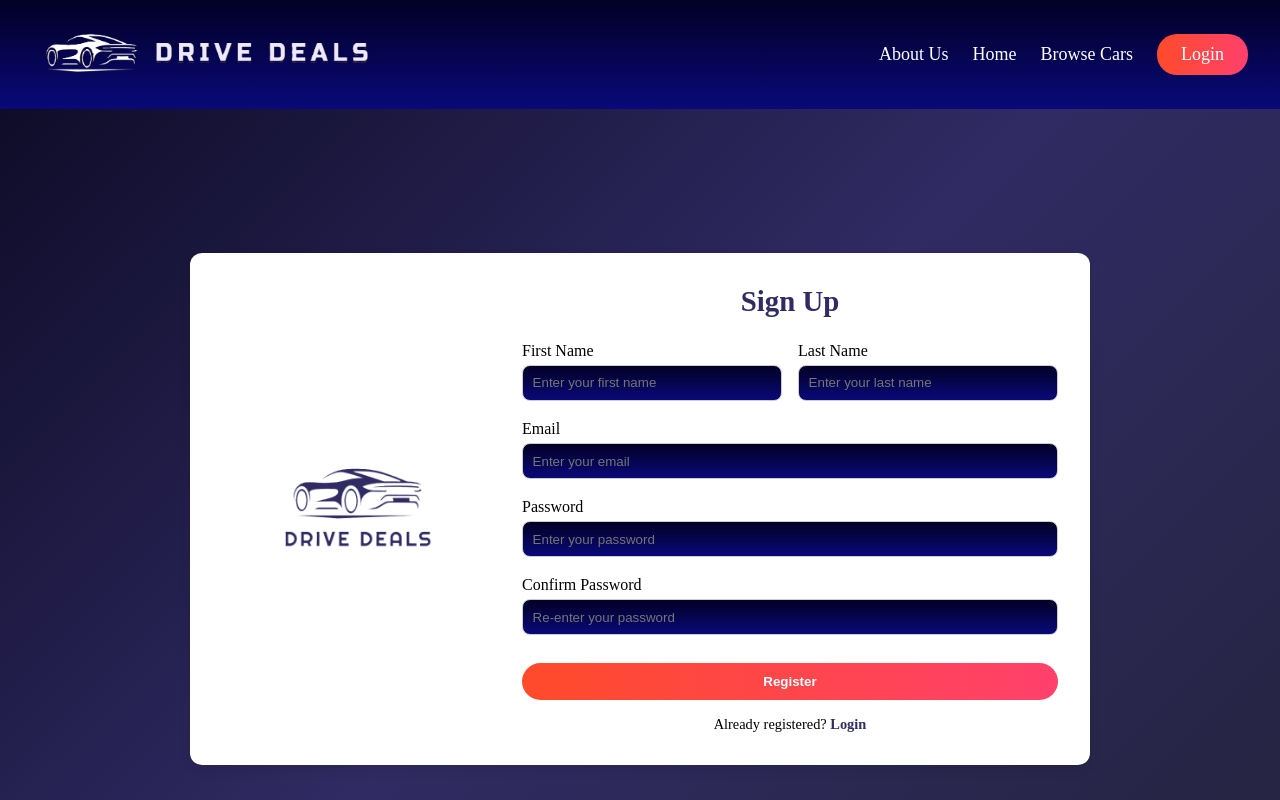
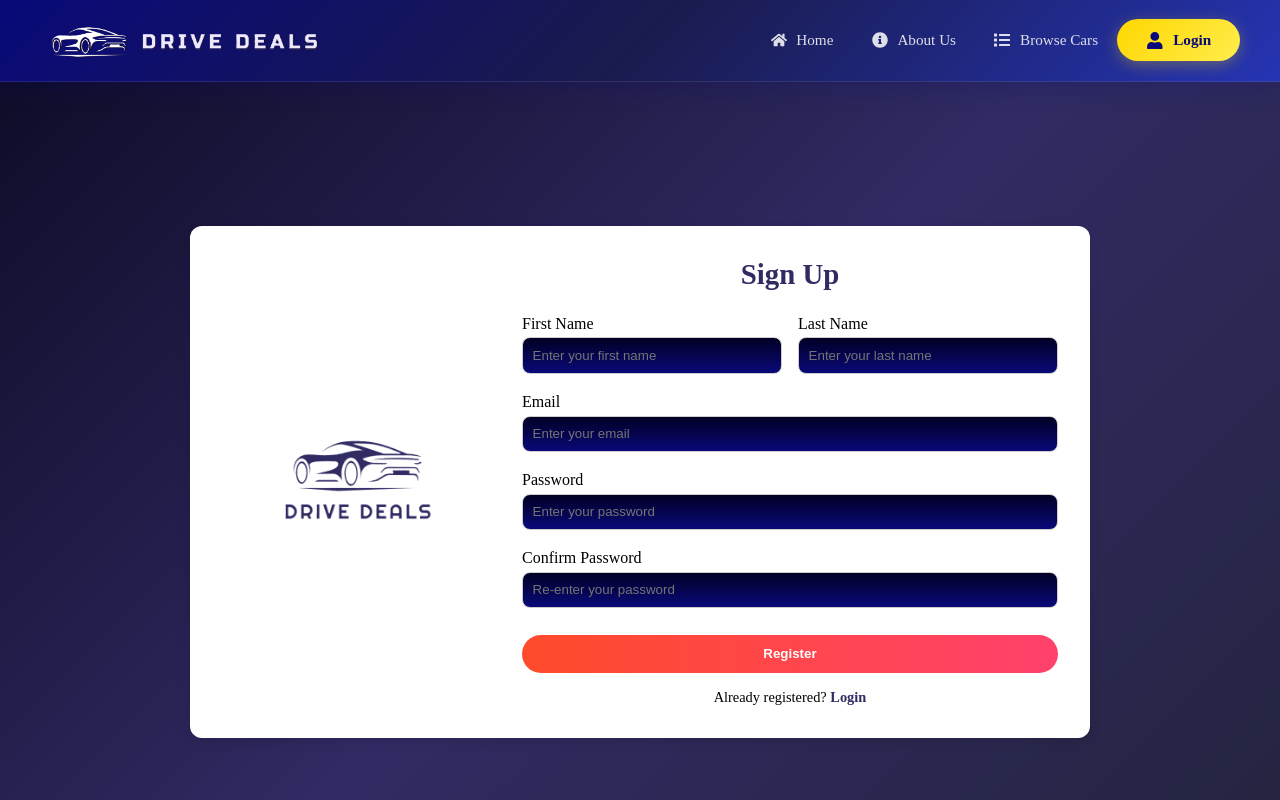
Before and after one commit to Ahmed-Nasir-6644/DriveDeals-Frontend, a React (Vite) app: page /signup in a window 1280 px wide. Shown: the top 800 px of the page. Built offline with nearby package versions, Linux system fonts and the light colour scheme.

Commit message:
navbar css update

```diff
--- a/src/components/NavBar.tsx
+++ b/src/components/NavBar.tsx
@@ -1,14 +1,14 @@
 import { useState, useEffect } from "react";
 import { Link } from "react-router-dom";
-import styles from "../styles/Navbar.module.css"; // adjust path if needed
-import { FaUser, FaSignOutAlt } from "react-icons/fa";
+import styles from "../styles/Navbar.module.css";
+import { FaUser, FaSignOutAlt, FaHome, FaList, FaClipboardList, FaComments, FaInfoCircle } from "react-icons/fa";
 import { useAuth } from "../context/AuthContext";
 import logo from "../assets/logo2.png";
 
 export default function Navbar() {
   const [isLoggedIn, setIsLoggedIn] = useState(false);
   const [dropdownOpen, setDropdownOpen] = useState(false);
-  const [menuOpen, setMenuOpen] = useState(false); // for mobile hamburger
+  const [menuOpen, setMenuOpen] = useState(false);
   const { email, logout } = useAuth();
 
   // Check login status
@@ -17,64 +17,113 @@ export default function Navbar() {
     setIsLoggedIn(!!token);
   }, [email]);
 
+  const closeAll = () => {
+    setMenuOpen(false);
+    setDropdownOpen(false);
+  };
+
   return (
     <nav className={styles.navbar}>
       {/* Logo */}
-      <div className={styles.logo}>
-        <img src={logo} width="350" height="70" alt="DriveDeals" />
-      </div>
+      <Link to="/" className={styles.logoLink}>
+        <div className={styles.logo}>
+          <img src={logo} width="350" height="70" alt="DriveDeals" />
+        </div>
+      </Link>
 
       {/* Hamburger (mobile only) */}
-      <div className={styles.hamburger} onClick={() => setMenuOpen(!menuOpen)}>
-        <div></div>
-        <div></div>
-        <div></div>
+      <div
+        className={`${styles.hamburger} ${menuOpen ? styles.active : ""}`}
+        onClick={() => setMenuOpen(!menuOpen)}
+      >
+        <span></span>
+        <span></span>
+        <span></span>
       </div>
 
       {/* Links */}
       <div className={`${styles.links} ${menuOpen ? styles.show : ""}`}>
-        <Link to='/AboutUs' className={styles.link} onClick={()=> setMenuOpen(false)}>About Us</Link>
-        <Link to="/" className={styles.link} onClick={() => setMenuOpen(false)}>Home</Link>
-        <Link to="/BrowseCars" className={styles.link} onClick={() => setMenuOpen(false)}>Browse Cars</Link>
-
+        <Link
+          to="/"
+          className={`${styles.link} ${styles.linkWithIcon}`}
+          onClick={closeAll}
+        >
+          <FaHome /> Home
+        </Link>
+        <Link
+          to="/AboutUs"
+          className={`${styles.link} ${styles.linkWithIcon}`}
+          onClick={closeAll}
+        >
+          <FaInfoCircle /> About Us
+        </Link>
+        <Link
+          to="/BrowseCars"
+          className={`${styles.link} ${styles.linkWithIcon}`}
+          onClick={closeAll}
+        >
+          <FaList /> Browse Cars
+        </Link>
 
         {isLoggedIn && (
           <>
-            <Link to="/myBids" className={styles.link} onClick={() => setMenuOpen(false)}>My Bids</Link>
-            <Link to="/MyAds" className={styles.link} onClick={() => setMenuOpen(false)}>My Ads</Link>
-            <Link to ="/chat-list" className={styles.link} onClick={()=>setMenuOpen(false)}>Chat List</Link>
+            <Link
+              to="/myBids"
+              className={`${styles.link} ${styles.linkWithIcon}`}
+              onClick={closeAll}
+            >
+              <FaClipboardList /> My Bids
+            </Link>
+            <Link
+              to="/MyAds"
+              className={`${styles.link} ${styles.linkWithIcon}`}
+              onClick={closeAll}
+            >
+              <FaList /> My Ads
+            </Link>
+            <Link
+              to="/chat-list"
+              className={`${styles.link} ${styles.linkWithIcon}`}
+              onClick={closeAll}
+            >
+              <FaComments /> Chat
+            </Link>
           </>
         )}
 
         {!isLoggedIn ? (
-          <Link to="/login" className={styles.login_link} onClick={() => setMenuOpen(false)}>Login</Link>
+          <Link to="/login" className={styles.loginLink} onClick={closeAll}>
+            <FaUser /> Login
+          </Link>
         ) : (
           <div className={styles.profileMenu}>
             <button
               className={styles.profileButton}
               onClick={() => setDropdownOpen(!dropdownOpen)}
-              aria-label="Toggle menu"
+              aria-label="Toggle profile menu"
             >
-              <FaUser size={18}/> Profile
+              <FaUser /> Profile
             </button>
             {dropdownOpen && (
               <div className={styles.dropdown}>
-                <Link to="/profile" className={styles.dropdownItem} onClick={() => {setMenuOpen(false);
-                  setDropdownOpen(!dropdownOpen);
-                }} >
+                <Link
+                  to="/profile"
+                  className={styles.dropdownItem}
+                  onClick={closeAll}
+                >
                   <FaUser /> My Profile
                 </Link>
                 <div className={styles.dropdownDivider}></div>
-                <Link to="/"
-                  className={`${styles.dropdownItem} ${styles.logout}`}
+                <button
+                  className={`${styles.dropdownItem} ${styles.logoutItem}`}
                   onClick={() => {
                     logout();
                     setIsLoggedIn(false);
-                    setMenuOpen(false);
+                    closeAll();
                   }}
                 >
                   <FaSignOutAlt /> Logout
-                </Link>
+                </button>
               </div>
             )}
           </div>
--- a/src/styles/Navbar.module.css
+++ b/src/styles/Navbar.module.css
@@ -1,63 +1,135 @@
-/* ---------- NAVBAR ---------- */
+/* ==================== NAVBAR CONTAINER ==================== */
 .navbar {
   display: flex;
   justify-content: space-between;
   align-items: center;
-  background: linear-gradient(#020024, #090979);
-  padding: 1rem 2rem;
+  background: linear-gradient(135deg, #090979 0%, #1a1b4d 50%, #2534b3 100%);
+  backdrop-filter: blur(10px);
+  padding: 0.8rem 2.5rem;
   color: white;
   position: relative;
   z-index: 100;
-  width: 100%;              /* 🔥 full width ensure */
-  box-sizing: border-box;   /* padding included */
+  width: 100%;
+  box-sizing: border-box;
+  box-shadow: 0 4px 25px rgba(9, 9, 121, 0.2);
+  border-bottom: 1px solid rgba(255, 255, 255, 0.1);
 }
 
-/* ---------- LOGO ---------- */
-.logo {
-  font-family: "Courier New", Courier, monospace;
-  font-size: 1.4rem;
-  font-weight: bold;
+/* ==================== LOGO ==================== */
+.logoLink {
+  text-decoration: none;
+  display: flex;
+  align-items: center;
+  transition: all 0.3s ease;
 }
 
-/* ---------- LINKS (Desktop) ---------- */
-.links {
-  font-size: large;
+.logoLink:hover {
+  transform: scale(1.02);
+}
+
+.logo {
   display: flex;
   align-items: center;
-  gap: 1.5rem;
+  height: 55px;
+}
+
+.logo img {
+  height: 100%;
+  width: auto;
+  object-fit: contain;
+  transition: all 0.3s ease;
+}
+
+.logoLink:hover .logo img {
+  filter: drop-shadow(0 0 8px rgba(255, 215, 0, 0.4));
+}
+
+/* ==================== LINKS (Desktop) ==================== */
+.links {
+  display: flex;
+  align-items: center;
+  gap: 0;
+  list-style: none;
+  margin: 0;
+  padding: 0;
 }
 
 .link {
-  color: white;
+  color: rgba(255, 255, 255, 0.85);
   text-decoration: none;
   font-weight: 500;
-  transition: color 0.2s;
+  font-size: 0.95rem;
+  padding: 0.6rem 1.2rem;
+  border-radius: 8px;
+  transition: all 0.3s ease;
+  display: flex;
+  align-items: center;
+  gap: 0.6rem;
+  position: relative;
+}
+
+.link::after {
+  content: "";
+  position: absolute;
+  bottom: 0;
+  left: 50%;
+  width: 0;
+  height: 2px;
+  background: linear-gradient(90deg, #ffd700, #ffed4e);
+  transition: all 0.3s ease;
+  border-radius: 2px;
+  transform: translateX(-50%);
 }
 
 .link:hover {
-  color: #60a5fa; /* blue-400 */
+  color: white;
+  background: rgba(255, 255, 255, 0.1);
 }
 
-/* ---------- LOGIN BUTTON ---------- */
-.login_link {
+.link:hover::after {
+  width: 60%;
+}
+
+.linkWithIcon svg {
+  font-size: 1rem;
+  transition: all 0.3s ease;
+}
+
+.link:hover svg {
+  color: #ffd700;
+}
+
+/* ==================== LOGIN BUTTON ==================== */
+.loginLink {
   display: flex;
   align-items: center;
   justify-content: center;
-  padding: 0.6rem 1.5rem;
-  border-radius: 20px;
-  background: linear-gradient(90deg, #ff4b2b, #ff416c);
-  color: white;
-  font-weight: 500;
+  gap: 0.6rem;
+  padding: 0.75rem 1.8rem;
+  border-radius: 25px;
+  background: linear-gradient(135deg, #ffd700 0%, #ffed4e 100%);
+  color: #090979;
+  font-weight: 700;
   text-decoration: none;
   transition: all 0.3s ease;
+  font-size: 0.95rem;
+  box-shadow: 0 4px 15px rgba(255, 215, 0, 0.3);
+  border: none;
+  cursor: pointer;
+  white-space: nowrap;
 }
 
-.login_link:hover {
-  background: linear-gradient(90deg, #ff416c, #ff4b2b);
-  transform: scale(1.05);
+.loginLink:hover {
+  transform: translateY(-3px);
+  box-shadow: 0 6px 20px rgba(255, 215, 0, 0.4);
+  background: linear-gradient(135deg, #ffed4e 0%, #ffd700 100%);
 }
 
-/* ---------- PROFILE MENU ---------- */
+.loginLink svg {
+  font-size: 1.1rem;
+}
+
+/* ==================== PROFILE MENU ==================== */
 .profileMenu {
   position: relative;
   display: inline-block;
@@ -67,106 +139,183 @@
   display: flex;
   align-items: center;
   justify-content: center;
-  padding: 0.6rem 1.5rem;
-  border-radius: 20px;
-  background: linear-gradient(90deg, #4facfe, #00f2fe);
+  gap: 0.6rem;
+  padding: 0.75rem 1.8rem;
+  border-radius: 25px;
+  background: linear-gradient(135deg, rgba(255, 255, 255, 0.15), rgba(255, 255, 255, 0.05));
+  border: 2px solid rgba(255, 255, 255, 0.25);
   color: white;
-  font-weight: 500;
-  font-size: 1rem;
-  border: none;
+  font-weight: 600;
+  font-size: 0.95rem;
   cursor: pointer;
   transition: all 0.3s ease;
+  backdrop-filter: blur(10px);
+  white-space: nowrap;
 }
 
 .profileButton:hover {
-  background: linear-gradient(90deg, #00f2fe, #4facfe);
-  transform: scale(1.05);
+  background: linear-gradient(135deg, rgba(255, 255, 255, 0.2), rgba(255, 255, 255, 0.1));
+  border-color: rgba(255, 255, 255, 0.4);
+  transform: translateY(-2px);
+  box-shadow: 0 8px 20px rgba(0, 0, 0, 0.2);
+}
+
+.profileButton:active {
+  transform: translateY(0);
+}
+
+.profileButton svg {
+  font-size: 1.05rem;
+  color: #ffd700;
 }
 
 /* Dropdown menu */
 .dropdown {
   position: absolute;
-  top: 120%;
+  top: 100%;
   right: 0;
-  background: #ffffff;
-  border-radius: 16px;
-  box-shadow: 0 12px 28px rgba(0, 0, 0, 0.2);
-  min-width: 220px;
+  background: linear-gradient(135deg, white 0%, #f9f9f9 100%);
+  border-radius: 15px;
+  box-shadow: 0 10px 40px rgba(9, 9, 121, 0.25);
+  min-width: 240px;
   z-index: 200;
   display: flex;
   flex-direction: column;
-  padding: 0.75rem 0.5rem;
-  animation: fadeInUp 0.25s ease-in-out;
+  padding: 0.8rem;
+  margin-top: 0.5rem;
+  border: 1px solid rgba(9, 9, 121, 0.1);
+  animation: slideDown 0.3s ease-out;
+}
+
+@keyframes slideDown {
+  from {
+    opacity: 0;
+    transform: translateY(-10px);
+  }
+  to {
+    opacity: 1;
+    transform: translateY(0);
+  }
 }
 
 .dropdownItem {
-  padding: 0.75rem 1rem;
+  padding: 0.9rem 1.2rem;
   border-radius: 12px;
   text-decoration: none;
-  color: #1f2937;
+  color: #090979;
   font-size: 0.95rem;
   cursor: pointer;
   display: flex;
   align-items: center;
-  gap: 0.75rem;
+  gap: 0.8rem;
   font-weight: 500;
-  transition: all 0.2s ease;
+  transition: all 0.3s ease;
+  border: none;
+  background: transparent;
+  text-align: left;
+  width: 100%;
+}
+
+.dropdownItem svg {
+  font-size: 1.1rem;
+  color: #090979;
+  transition: all 0.3s ease;
 }
 
 .dropdownItem:hover {
-  background: linear-gradient(90deg, #e0f2fe, #dbeafe);
-  color: #0c4a6e;
+  background: linear-gradient(135deg, rgba(9, 9, 121, 0.08), rgba(6, 82, 169, 0.08));
+  color: #090979;
   transform: translateX(4px);
 }
 
-.logout {
-  color: #b91c1c;
+.dropdownItem:hover svg {
+  color: #2534b3;
 }
-.logout:hover {
-  background: linear-gradient(90deg, #fee2e2, #fecaca);
-  color: #991b1b;
-  transform: translateX(4px);
+
+.logoutItem:hover {
+  background: linear-gradient(135deg, rgba(220, 38, 38, 0.1), rgba(248, 113, 113, 0.1));
+  color: #dc2626;
+}
+
+.logoutItem:hover svg {
+  color: #dc2626;
 }
 
 .dropdownDivider {
   height: 1px;
-  margin: 0.5rem 0;
-  background: #e5e7eb;
+  margin: 0.6rem 0;
+  background: linear-gradient(90deg, transparent, rgba(9, 9, 121, 0.2), transparent);
 }
 
-/* ---------- HAMBURGER MENU ---------- */
+/* ==================== HAMBURGER MENU ==================== */
 .hamburger {
   display: none;
   flex-direction: column;
   cursor: pointer;
-  gap: 4px;
-  z-index: 201; /* ensure hamburger above */
-}
-
-.hamburger div {
-  width: 25px;
-  height: 3px;
-  background: white;
-  border-radius: 2px;
+  gap: 6px;
+  z-index: 201;
   transition: all 0.3s ease;
 }
 
-/* ---------- MOBILE RESPONSIVENESS ---------- */
+.hamburger span {
+  width: 28px;
+  height: 3px;
+  background: white;
+  border-radius: 3px;
+  transition: all 0.3s ease;
+  display: block;
+}
+
+.hamburger.active span:nth-child(1) {
+  transform: rotate(45deg) translate(10px, 10px);
+}
+
+.hamburger.active span:nth-child(2) {
+  opacity: 0;
+  transform: translateX(-10px);
+}
+
+.hamburger.active span:nth-child(3) {
+  transform: rotate(-45deg) translate(7px, -7px);
+}
+
+/* ==================== MOBILE RESPONSIVENESS ==================== */
 @media (max-width: 768px) {
-   .links {
+  .navbar {
+    padding: 0.8rem 1.5rem;
+  }
+
+  .logo img {
+    max-width: 200px;
+  }
+
+  .links {
     display: none;
     position: absolute;
-    top: 100%; /* just below navbar */
+    top: 100%;
     left: 0;
     right: 0;
     flex-direction: column;
-    /* 🔥 background: #020024; <-- remove this */
-    background: linear-gradient(#090979, #2534B3, #0652A9); /* transparent background */
-    padding: 1rem;
-    gap: 1rem;
-    border-radius: 0 0 12px 12px;
+    background: linear-gradient(135deg, #090979 0%, #1a1b4d 50%, #2534b3 100%);
+    padding: 1.5rem;
+    gap: 0.5rem;
+    border-radius: 0 0 15px 15px;
     width: 100%;
     z-index: 150;
+    border-bottom: 1px solid rgba(255, 255, 255, 0.1);
+    animation: slideDownMobile 0.3s ease-out;
+    box-shadow: 0 10px 30px rgba(9, 9, 121, 0.3);
+  }
+
+  @keyframes slideDownMobile {
+    from {
+      opacity: 0;
+      transform: translateY(-20px);
+    }
+    to {
+      opacity: 1;
+      transform: translateY(0);
+    }
   }
 
   .links.show {
@@ -174,27 +323,70 @@
   }
 
   .hamburger {
-    display: flex; /* show hamburger on mobile */
+    display: flex;
+  }
+
+  .link {
+    width: 100%;
+    padding: 0.75rem 1rem;
+    justify-content: flex-start;
+    color: rgba(255, 255, 255, 0.8);
+  }
+
+  .link::after {
+    display: none;
+  }
+
+  .link:hover {
+    background: rgba(255, 255, 255, 0.15);
+    padding-left: 1.5rem;
+  }
+
+  .loginLink,
+  .profileButton {
+    width: 100%;
+    justify-content: center;
+    padding: 0.9rem 1.5rem;
   }
 
   .profileMenu {
-    width: 100%; /* full width in mobile */
+    width: 100%;
   }
 
-  .profileButton {
-    width: 100%;
-    justify-content: center;
+  .dropdown {
+    position: relative;
+    top: 0;
+    right: 0;
+    margin: 0.5rem 0 0 0;
+    border-radius: 12px;
+    min-width: unset;
+    box-shadow: inset 0 2px 10px rgba(0, 0, 0, 0.1);
+    background: rgba(255, 255, 255, 0.95);
   }
 }
 
-/* Fade-in animation */
-@keyframes fadeInUp {
-  from {
-    opacity: 0;
-    transform: translateY(-8px);
+@media (max-width: 480px) {
+  .navbar {
+    padding: 0.7rem 1rem;
   }
-  to {
-    opacity: 1;
-    transform: translateY(0);
+
+  .logo img {
+    max-width: 150px;
+  }
+
+  .links {
+    padding: 1rem;
+    gap: 0.3rem;
+  }
+
+  .link {
+    font-size: 0.9rem;
+    padding: 0.65rem 0.9rem;
+  }
+
+  .loginLink,
+  .profileButton {
+    font-size: 0.9rem;
+    padding: 0.8rem 1.2rem;
   }
 }
```
